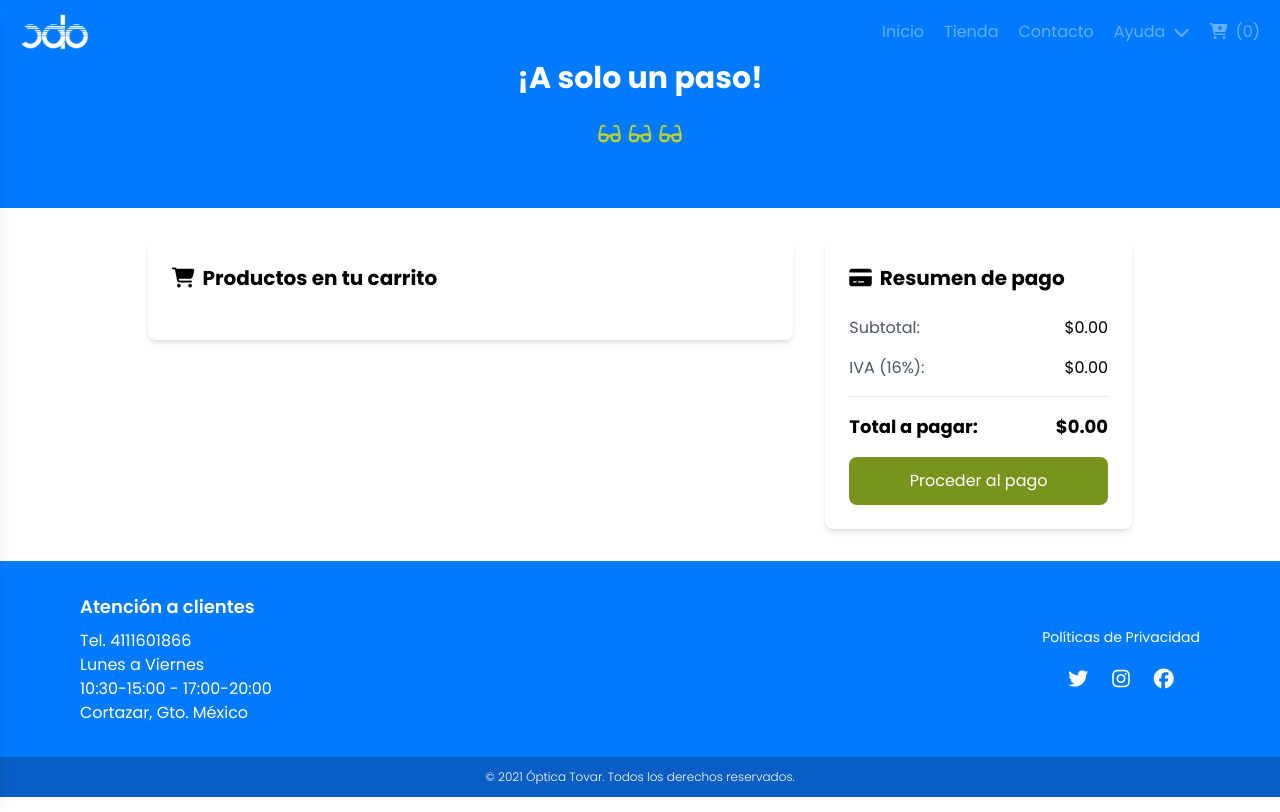
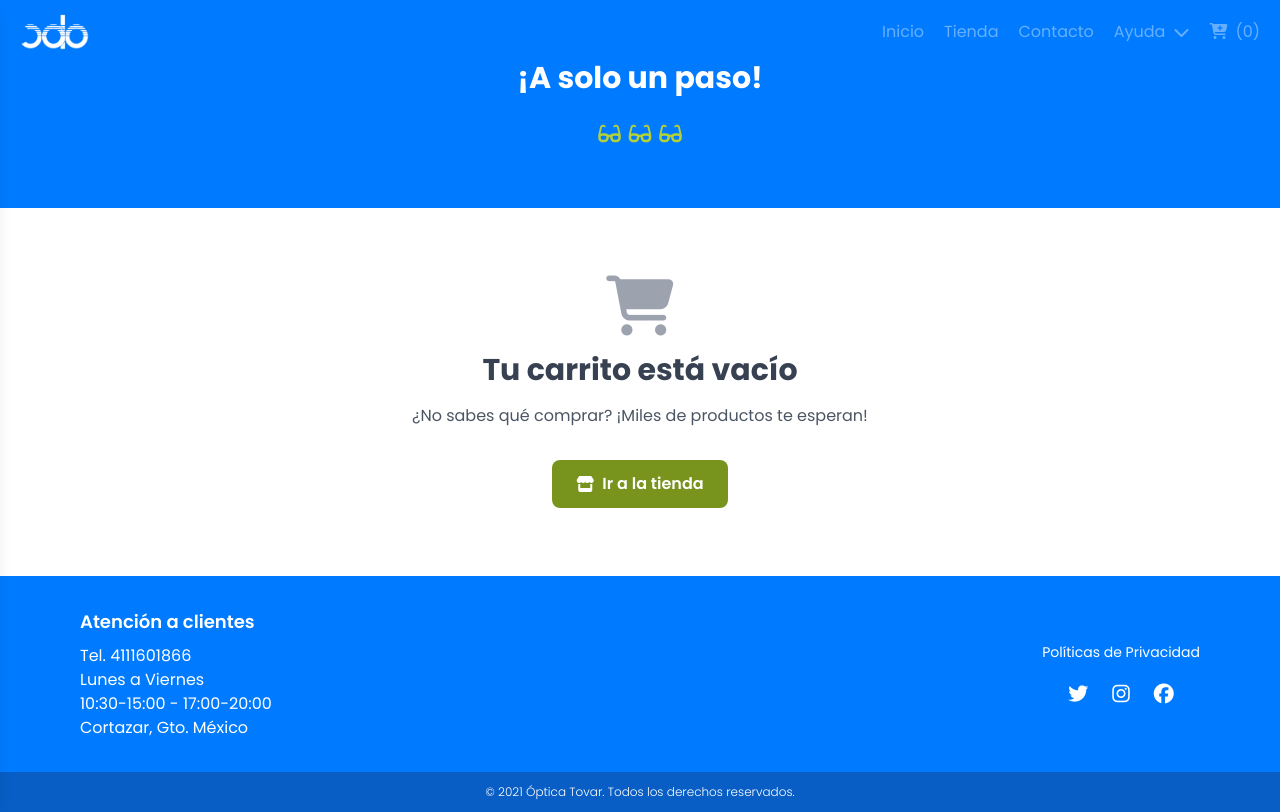
Before and after one commit to FernandoAcTr/ProyectoUnirFrontend, a React (Vite) app: page /tienda/pagar in a window 1280 px wide. Built offline with nearby package versions, Linux system fonts and the light colour scheme.

Commit message:
feat: agregar manejo de carrito vacío y formatear montos en la página de pago

```diff
--- a/src/layout/guest/cart.tsx
+++ b/src/layout/guest/cart.tsx
@@ -6,7 +6,7 @@ import { Link } from 'react-router'
 export type CartProps = {}
 
 export const Cart = () => {
-  const { isOpened, products, toggleCart, removeProduct } = useCartContextContext()
+  const { isOpened, products, toggleCart, removeProduct, totalProducts } = useCartContextContext()
 
   const total = useMemo(() => products.reduce((acc, product) => acc + product.precio * product.quantity, 0), [products])
 
@@ -59,6 +59,7 @@ export const Cart = () => {
             <span className='font-bold text-accent-600'>{formatMoney(total)}</span>
           </div>
 
+          {totalProducts > 0 && (
             <Link
               to={'/tienda/pagar'}
               className='w-full py-2 text-white bg-accent-600 rounded block text-center'
@@ -66,6 +67,7 @@ export const Cart = () => {
             >
               Pagar
             </Link>
+          )}
         </div>
       </div>
     </aside>
--- a/src/pages/tienda/pagar/index.tsx
+++ b/src/pages/tienda/pagar/index.tsx
@@ -1,5 +1,7 @@
 import { useCartContextContext } from '../../../context/cart.context'
+import { Link } from 'react-router'
 import Header from './header'
+import { formatMoney } from '../../../utils/text'
 
 const PagarPage = () => {
   const { products } = useCartContextContext()
@@ -8,10 +10,32 @@ const PagarPage = () => {
   const iva = subtotal * 0.16
   const total = subtotal + iva
 
+  if (products.length === 0) {
+    return (
+      <div className=''>
+        <Header />
+        <div className='flex items-center justify-center h-[calc(100vh-27rem)] mx-auto px-4 py-16'>
+          <div className='text-center'>
+            <i className='fas fa-shopping-cart text-6xl text-gray-400 mb-4' />
+            <h2 className='text-3xl font-bold text-gray-700 mb-4'>Tu carrito está vacío</h2>
+            <p className='text-gray-600 mb-8'>¿No sabes qué comprar? ¡Miles de productos te esperan!</p>
+            <Link
+              to='/tienda'
+              className='inline-flex items-center px-6 py-3 bg-accent-600 text-white font-semibold rounded-lg hover:bg-accent-700 transition-colors'
+            >
+              <i className='fas fa-store mr-2' />
+              Ir a la tienda
+            </Link>
+          </div>
+        </div>
+      </div>
+    )
+  }
+
   return (
     <div>
       <Header />
-      <div className='container mx-auto px-4 py-8'>
+      <div className='container mx-auto px-4 py-8  min-h-[calc(100vh-27rem)]'>
         <div className='grid grid-cols-1 lg:grid-cols-3 gap-8'>
           {/* Lista de productos */}
           <div className='lg:col-span-2'>
@@ -37,7 +61,7 @@ const PagarPage = () => {
                         <p className='text-gray-600'>Cantidad: {product.quantity}</p>
                       </div>
                       <div className='text-right'>
-                        <p className='font-bold text-lg'>${(product.precio * product.quantity).toFixed(2)}</p>
+                        <p className='font-bold text-lg'>{formatMoney(product.precio * product.quantity)}</p>
                       </div>
                     </div>
                   </div>
@@ -56,16 +80,16 @@ const PagarPage = () => {
               <div className='space-y-4'>
                 <div className='flex justify-between'>
                   <span className='text-gray-600'>Subtotal:</span>
-                  <span>${subtotal.toFixed(2)}</span>
+                  <span>{formatMoney(subtotal)}</span>
                 </div>
                 <div className='flex justify-between'>
                   <span className='text-gray-600'>IVA (16%):</span>
-                  <span>${iva.toFixed(2)}</span>
+                  <span>{formatMoney(iva)}</span>
                 </div>
                 <div className='border-t pt-4'>
                   <div className='flex justify-between font-bold text-lg'>
                     <span>Total a pagar:</span>
-                    <span>${total.toFixed(2)}</span>
+                    <span>{formatMoney(total)}</span>
                   </div>
                 </div>
                 <button className='w-full bg-accent-600 text-white py-3 px-4 rounded-lg hover:bg-blue-700 transition-colors'>
```
Lines whose indentation alone changed are shown as unchanged.
